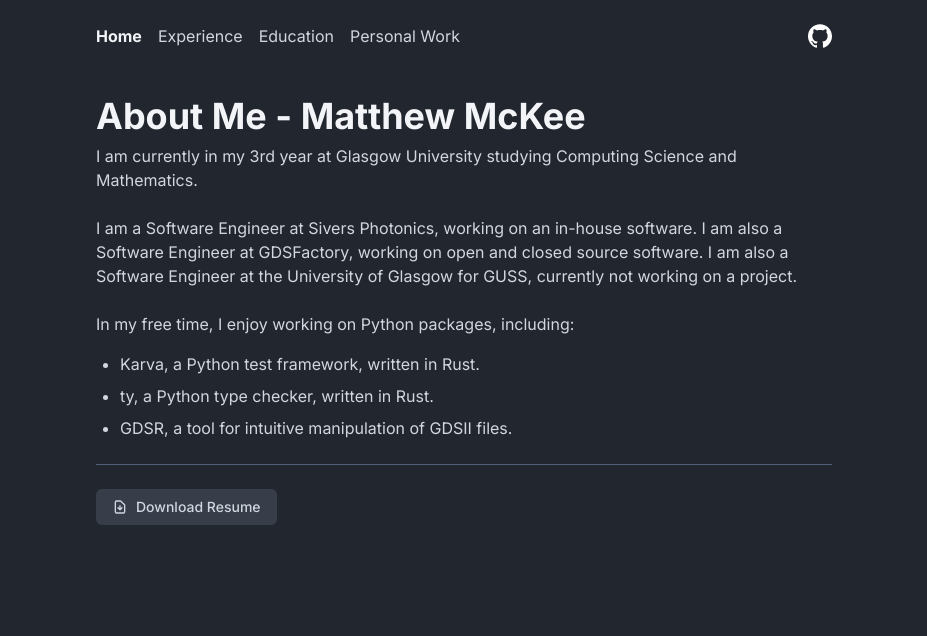
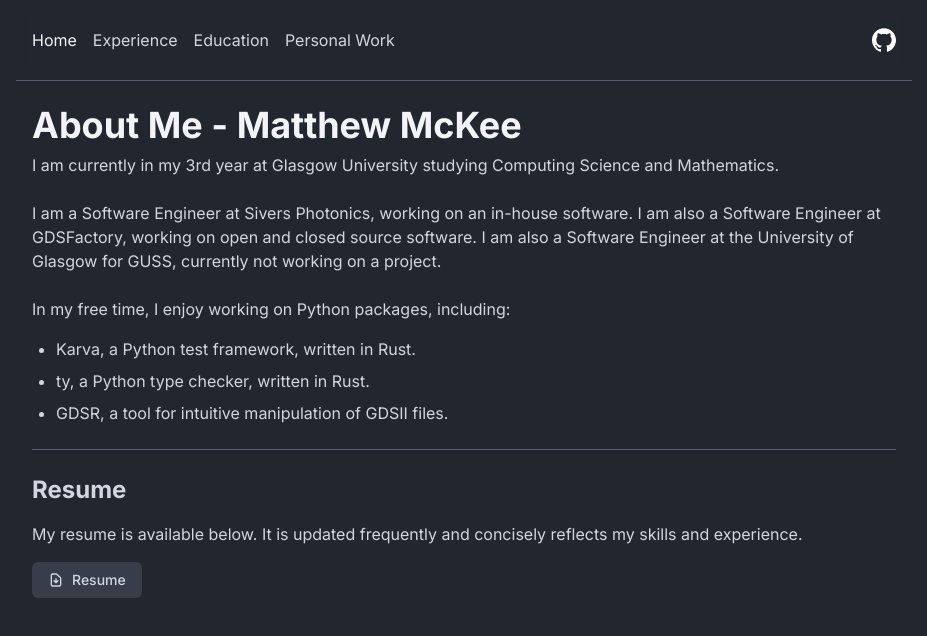
Before and after one commit to MatthewMckee4/MatthewMckee4, a Next.js app: page / in a window 1280 px wide. Shown: the top 636 px of the page, without its empty margins (176-1103 px from the left). Built offline with nearby package versions, Linux system fonts and the light colour scheme; a small style sheet from the web is missing.

Commit message:
Small changes

```diff
--- a/src/app/globals.css
+++ b/src/app/globals.css
@@ -67,7 +67,14 @@
 }
 
 @layer base {
+    html {
+        overflow-y: scroll;
+        overflow-x: hidden;
+    }
+
     body {
         @apply bg-background text-foreground;
+        width: 100vw;
+        position: relative;
     }
 }
--- a/src/app/layout.tsx
+++ b/src/app/layout.tsx
@@ -14,9 +14,17 @@
 export default function RootLayout({ children }: { children: React.ReactNode }) {
     return (
         <html lang="en" className="dark">
+            <head>
+                <link
+                    rel="stylesheet"
+                    href="https://cdn.jsdelivr.net/npm/hack-font@3.3.0/build/web/hack.css"
+                />
+            </head>
             <body className={`${inter.className} bg-nord-0 text-nord-4 min-h-screen`}>
                 <Navigation />
-                <main className="max-w-3xl mx-auto px-4 py-6">{children}</main>
+                <main className="max-w-4xl mx-auto px-4 py-6 min-h-[calc(100vh-140px)]">
+                    {children}
+                </main>
             </body>
         </html>
     );
--- a/src/app/page.tsx
+++ b/src/app/page.tsx
@@ -28,9 +28,14 @@
                 </div>
 
                 <div className="mt-8 pt-6 border-t border-border">
+                    <h2 className="text-2xl font-bold mb-4">Resume</h2>
+                    <p className="mb-4">
+                        My resume is available below. It is updated frequently and concisely
+                        reflects my skills and experience.
+                    </p>
                     <a
                         href="/assets/resume.pdf"
-                        download="Matthew_McKee_Resume.pdf"
+                        download="Matthew_Mckee_Resume.pdf"
                         className="inline-flex items-center px-4 py-2 bg-muted text-muted-foreground hover:bg-primary hover:text-primary-foreground rounded-md transition-colors text-sm font-medium"
                     >
                         <svg
@@ -47,7 +52,7 @@
                                 d="M12 10v6m0 0l-3-3m3 3l3-3m2 8H7a2 2 0 01-2-2V5a2 2 0 012-2h5.586a1 1 0 01.707.293l5.414 5.414a1 1 0 01.293.707V19a2 2 0 01-2 2z"
                             />
                         </svg>
-                        Download Resume
+                        Resume
                     </a>
                 </div>
             </div>
--- a/src/components/Navigation.tsx
+++ b/src/components/Navigation.tsx
@@ -17,9 +17,7 @@
         <Link
             href={href}
             className={`${
-                isActive
-                    ? "font-bold text-foreground"
-                    : "text-muted-foreground hover:text-foreground"
+                isActive ? "text-foreground" : "text-muted-foreground hover:text-foreground"
             } transition-colors`}
         >
             {children}
@@ -29,8 +27,8 @@
 
 export default function Navigation() {
     return (
-        <nav className="max-w-3xl mx-auto px-4 py-6">
-            <div className="flex justify-between items-center">
+        <nav className="max-w-4xl mx-auto px-4 py-6 sticky top-0 bg-background/80 backdrop-blur-sm border-b border-border">
+            <div className="flex justify-between items-center h-8">
                 <div className="flex gap-4">
                     <NavLink href="/">Home</NavLink>
                     <NavLink href="/experience">Experience</NavLink>
```
